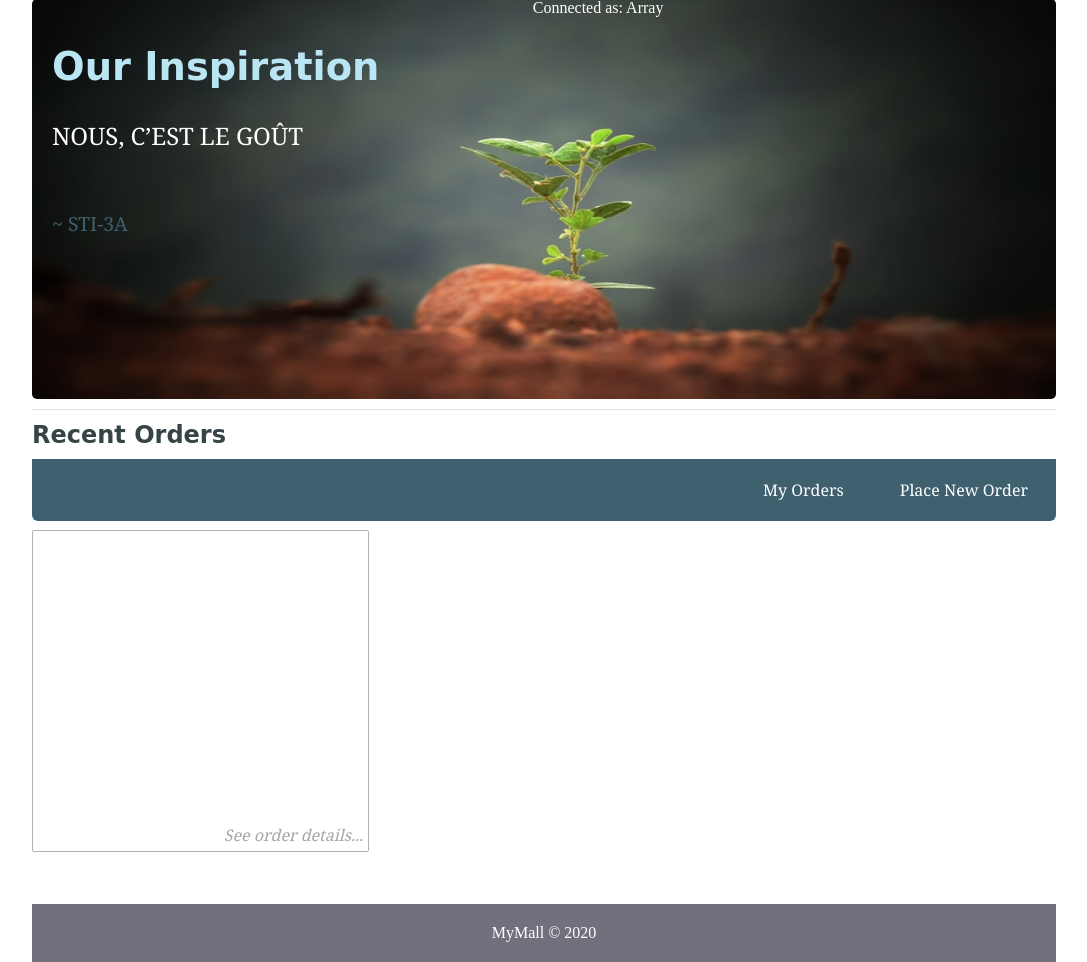
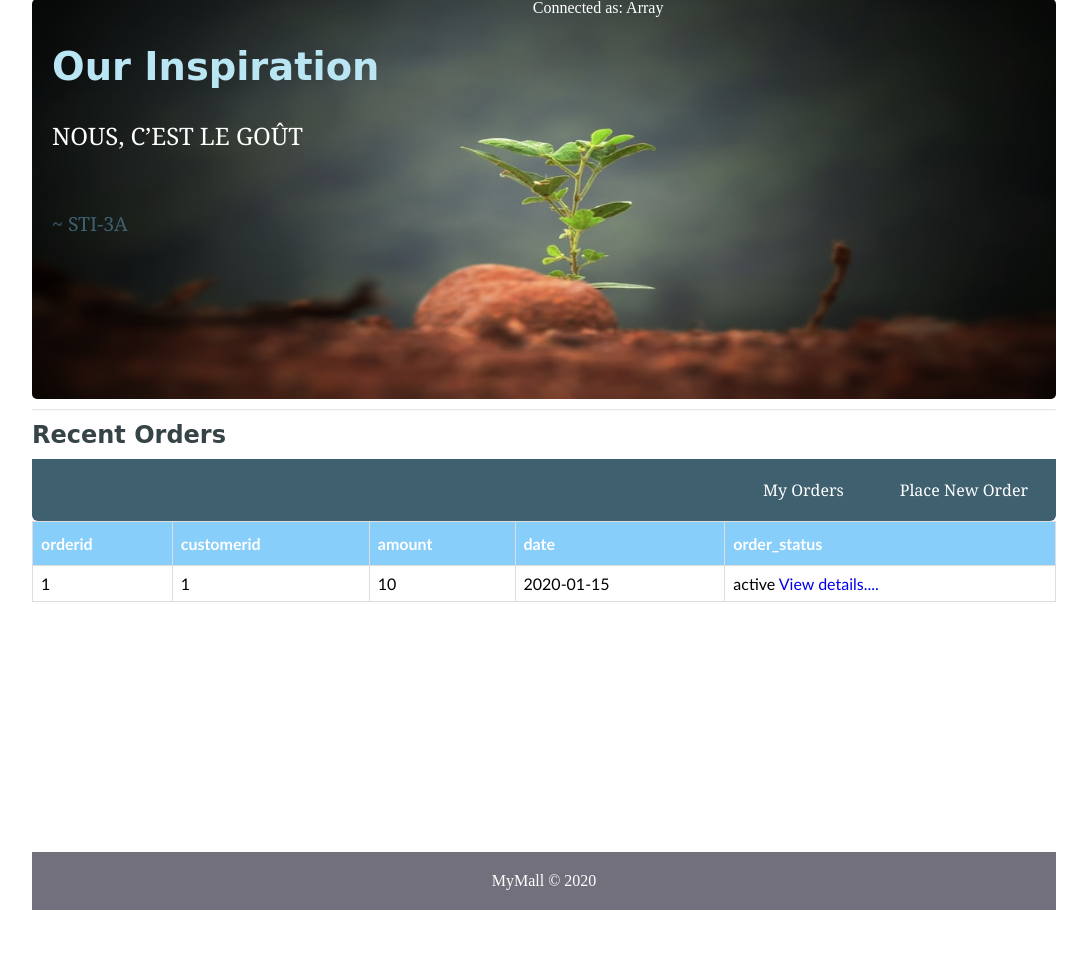
Before and after one commit to Thanhphan1147/Miniprojet_3ASTI, a PHP site: page /?controller=orders&action=index in a window 1280 px wide. Shown: the part 121-1083 px from the top of the page, without its empty margins (96-1183 px from the left). After the commit the page ends 1031 px from the top, so only its background shows below. Run offline with PHP 8.4, Linux system fonts and the light colour scheme; the visitor is signed in with stand-in values (Sample User, id 1); tables that the repository leaves empty hold one stand-in row (values such as "Sample post"); data that the repository does not hold is empty; some web fonts are replaced.

Commit message:
Show orders and order details

```diff
--- a/stock/controllers/controller_orders.php
+++ b/stock/controllers/controller_orders.php
@@ -13,9 +13,9 @@
 
     public function show() {
 
-      if (!isset($_GET['id'])) return routing('pages', 'error');
+      if (!isset($_GET['orderid'])) return routing('pages', 'error');
       $order= new Order();
-      $myorder=$order->find($_GET['id']);
+      $myorder=$order->find($_GET['orderid']);
       require_once('views/orders/show.php');
 
    }
--- a/stock/includes/head_section.php
+++ b/stock/includes/head_section.php
@@ -5,5 +5,6 @@
     <!-- Google Fonts -->
     <link href="https://fonts.googleapis.com/css?family=Averia+Serif+Libre|Noto+Serif|Tangerine" rel="stylesheet">
     <!-- Styling for public area -->
-    <link rel="stylesheet" href="static/css/public_styling.css">
+    <!-- <link rel="stylesheet" href="https://stackpath.bootstrapcdn.com/bootstrap/4.4.1/css/bootstrap.min.css" integrity="sha384-Vkoo8x4CGsO3+Hhxv8T/Q5PaXtkKtu6ug5TOeNV6gBiFeWPGFN9MuhOf23Q9Ifjh" crossorigin="anonymous"> -->
+    <link rel="stylesheet" href="static/css/public_styling.css?version=1">
     <meta charset="UTF-8">
--- a/stock/models/order.php
+++ b/stock/models/order.php
@@ -2,29 +2,44 @@
 
 class Order
 {
-    public $id;
-    public $client_id;
-    public $description;
-    public $order_total;
-    public $order_date;
+    public $orderid;
+    public $customerid;
+    public $amount;
+    public $date;
     public $order_status;
+    public $ship_name;
+    public $ship_address;
+    public $ship_city;
+    public $ship_state;
+    public $ship_zip;
+    public $ship_country;
 
     public function __construct(
-        $id = false,
-        $client_id = false,
-        $order_total = false,
-        $description = false,
+        $orderid = false,
+        $customerid = false,
+        $amount = false,
+        $date = false,
         $order_status = false,
-        $order_date = false
+        $ship_name = false,
+        $ship_address = false,
+        $ship_city = false,
+        $ship_state = false,
+        $ship_zip = false,
+        $ship_country = false
     ) {
-        if ($id === false) return;
+        if ($orderid === false) return;
 
-        $this->id = $id;
-        $this->client_id = $client_id;
-        $this->description = $description;
-        $this->order_total = $order_total;
-        $this->order_date = $order_date;
+        $this->orderid = $orderid;
+        $this->customerid = $customerid;
+        $this->amount = $amount;
+        $this->date = $date;
         $this->order_status = $order_status;
+        $this->ship_name = $ship_name;
+        $this->ship_address = $ship_address;
+        $this->ship_city = $ship_city;
+        $this->ship_state = $ship_state;
+        $this->ship_zip = $ship_zip;
+        $this->ship_country = $ship_country;
     } //end construct
 
     public function get_all_orders()
@@ -35,23 +50,30 @@
         $orders = $con->query('SELECT * FROM orders');
 
         foreach ($orders as $order)
-            $list[] = new Order($order['id'], $order['client_id'], NULL, $order['ord_description'], NULL, NULL);
+            $list[] = new Order($order['orderid'], $order['customerid'], $order['amount'], $order['date'], $order['order_status']);
         return $list;
     }
-    public function find($id)
+    public function find($orderid)
     {
         global $con;
-        $id = intval($id);
-        $req = $con->prepare('SELECT * FROM orders where id=:id');
-        $req->execute(array('id' => $id));
+        // $orderid = intval($orderid);
+        // $req = $con->prepare("SELECT * FROM orders where orderid = ':orderid'");
+        // $req->execute(array(':orderid' => $orderid));
+        $req = $con->query("SELECT * FROM orders where orderid = '$orderid'");
         $order = $req->fetch();
+        // echo $order['ship_name'];
         return new Order(
-            $order['id'],
-            $order['client_id'],
-            $order['ord_total'],
-            $order['ord_description'],
-            $order['ord_status'],
-            $order['order_date']
+            $order['orderid'],
+            $order['customerid'],
+            $order['amount'],
+            $order['date'],
+            $order['order_status'],
+            $order['ship_name'],
+            $order['ship_address'],
+            $order['ship_city'],
+            $order['ship_state'],
+            $order['ship_zip'],
+            $order['ship_country']
         );
     }
 }//end class Order
--- a/stock/static/css/public_styling.css
+++ b/stock/static/css/public_styling.css
@@ -260,27 +260,26 @@
 }
 /* Custom styling */
 
-.cat {
-    color: white;
-    background: #4E6166;
-    text-align: center;
-    border: none;
-    border-radius: 5px;
-    display: block;
-    letter-spacing: .1em;
-    text-decoration: none;
+.table-customer {
+    font-family: "Trebuchet MS", Arial, Helvetica, sans-serif;
+    border-collapse: collapse;
+    width: 100%;
+    font-size: medium;
 }
 
-.content .detail {
-    margin-left: 0px;
-    border: 3px solid blue;
-    border-radius: 5px;
-    text-align: center;
-    letter-spacing: .1em;
-    text-decoration: none;
+.table-customer td, .table-customer th {
+    border: 1px solid #ddd;
+    padding: 8px;
 }
 
-img {
-    max-width:100%;
-    max-height:100%;
+.table-customer tr:nth-child(even){background-color: #f2f2f2;}
+
+.table-customer tr:hover {background-color: #ddd;}
+
+.table-customer th {
+    padding-top: 12px;
+    padding-bottom: 12px;
+    text-align: left;
+    background-color: lightskyblue;
+    color: white;
 }
--- a/stock/views/orders/index.php
+++ b/stock/views/orders/index.php
@@ -4,21 +4,30 @@
 <!-- php ob_start()  -->
 
 
-<?php foreach ($orders as $order): ?>
-	<div class="order" style="margin-left: 0px;">
 
-		<a  href="/index.php?controller=orders&action=show&id=<?= $order->id ?>">
-			<div class="order_info">
-				<h3><?= $order->description ?></h3>
-				<div class="info">
-					<span><?= $order->order_date ?></span>
-					<span class="see_details">See order details...</span>
-				</div>
-			</div>
-		</a>
-	</div>
-<?php endforeach ?>
+<table class="table-customer">
+	<thead>
+		<tr>
+		<th scope="col">orderid</th>
+		<th scope="col">customerid</th>
+		<th scope="col">amount</th>
+		<th scope="col">date</th>
+		<th scope="col">order_status</th>
+		</tr>
+  	</thead>
 
+	<tbody>
+		<?php foreach ($orders as $order): ?>
+			<tr>
+			<td scope="row"><?= $order->orderid ?></th>
+			<td><?= $order->customerid ?></td>
+			<td><?= $order->amount ?></td>
+			<td><?= $order->date ?></td>
+			<td><?= $order->order_status ?> <a href="index.php?controller=orders&action=show&orderid=<?= $order->orderid ?>">View details....</a> </td>
+			</tr>
+		<?php endforeach ?>
+	</tbody>
+</table>
 
 
 <!-- php $content = ob_get_clean()  -->
--- a/stock/views/produits/index.php
+++ b/stock/views/produits/index.php
@@ -14,7 +14,7 @@
             <?php
                 // echo '<img src =/stock/img/'.$prod->img.'>';
                 echo '
-                <div class="container" style="width: 300px;height: 300px;background-image: url(/stock/img/'. $prod->img .');background-size: 300px 300px;">
+                <div class="order-info" style="width: 300px;height: 300px;background-image: url(/stock/img/'. $prod->img .');background-size: 300px 300px;">
                     <div style="border-style: solid; border-width: 3px; border-color: black; background-color: white">
                         <a href = "/stock/index.php?controller=products&action=show&catid='. $prod->catid .'">
                         <h3>'.$prod->catname. '</h3>
```
Also changed, not shown: stock/views/orders/show.php (+11 -4 lines), stock/views/produits/show.php (+17 -3 lines).
